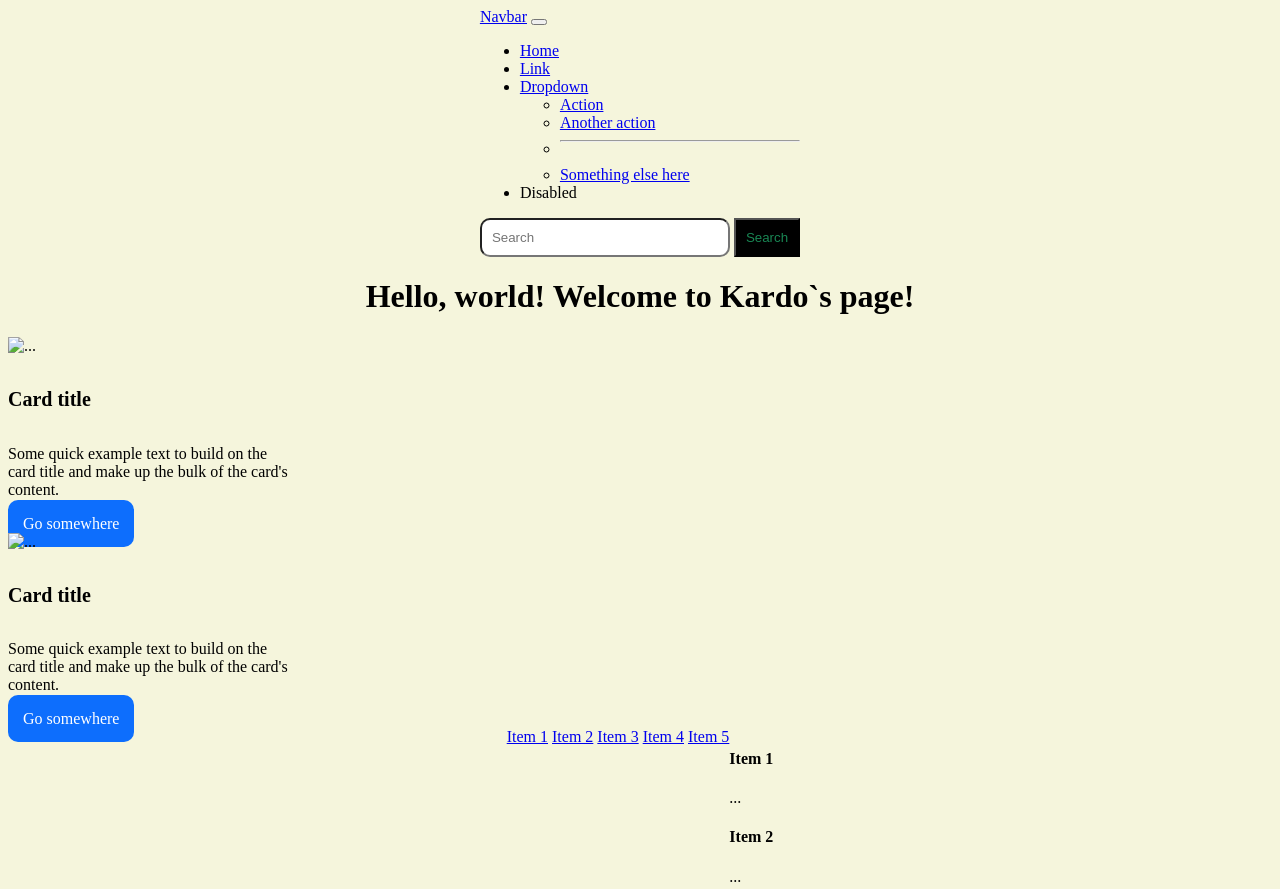
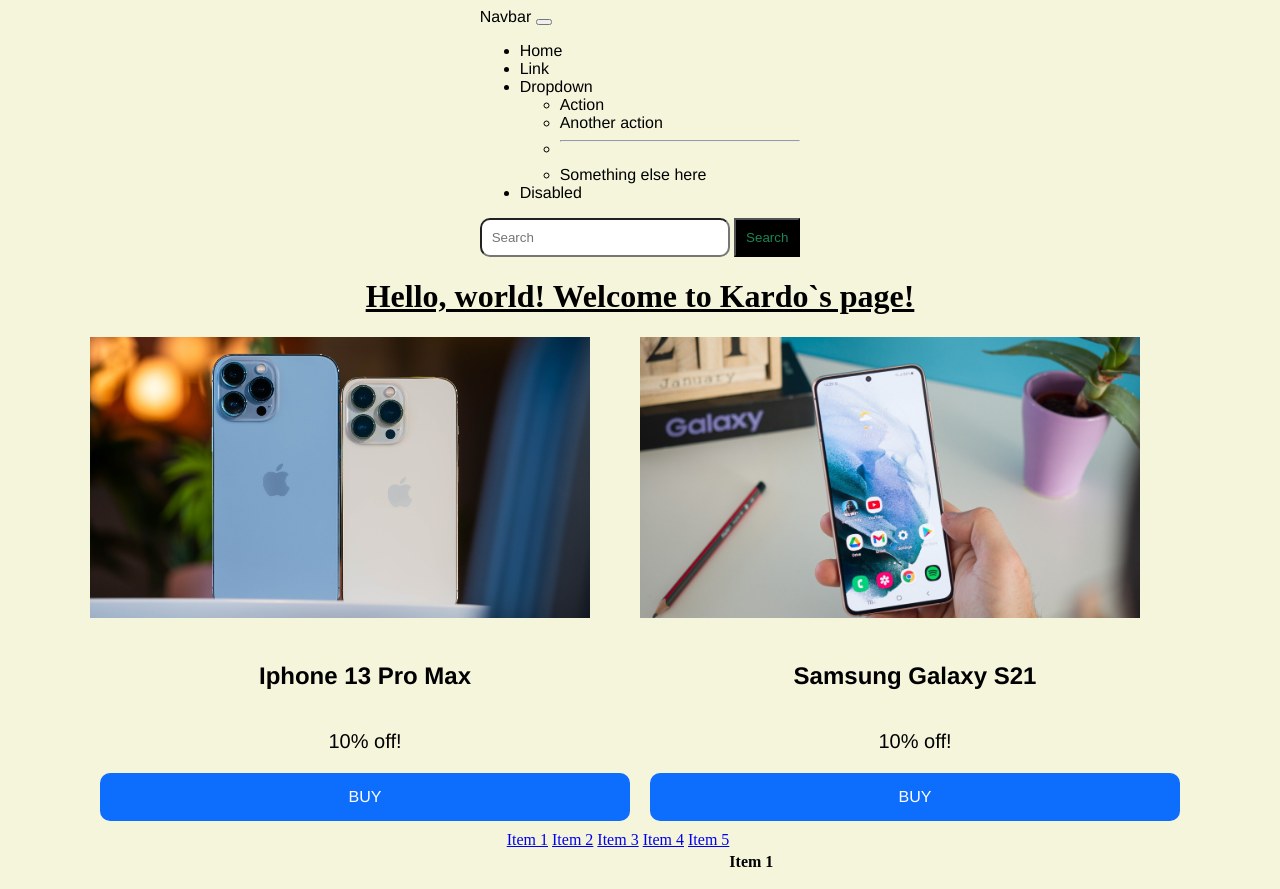
Before and after one commit to kardokiyani/SASS-task, a website: page index.html in a window 1280 px wide. Shown: the top 889 px of the page. Drawn offline with nearby package versions, Linux system fonts and the light colour scheme.

Commit message:
Newest Updates

```diff
--- a/index.html
+++ b/index.html
@@ -77,24 +77,26 @@
   </div>
     <h1 class="h1-style">Hello, world! Welcome to Kardo`s page!</h1>
     <main>
-      <div class="card" style="width: 18rem;">
+      <div class="cardContainer">
+      <div class="card">
         <div class="d-flex align-items-center justify-content-center mt-4">
-        <img src="..." class="card-img-top" alt="...">
+        <img src="images/iphone-image.jpg" class="card-img-top" alt="iphone-image">
         <div class="card-body">
-          <h5 class="card-title">Card title</h5>
-          <p class="card-text">Some quick example text to build on the card title and make up the bulk of the card's content.</p>
-          <a href="#" class="btn btn-primary somewhereButton">Go somewhere</a>
+          <h5 class="card-title">Iphone 13 Pro Max</h5>
+          <p class="card-text">10% off!</p>
+          <a href="#" class="btn btn-primary somewhereButton">BUY</a>
         </div>
       </div>
-      <div class="card" style="width: 18rem;">
+      <div class="card">
         <div class="d-flex align-items-center justify-content-center mt-4">
-        <img src="..." class="card-img-top" alt="...">
+        <img src="images/samsung-image.jpg" class="card-img-top" alt="samsung-image">
         <div class="card-body">
-          <h5 class="card-title">Card title</h5>
-          <p class="card-text">Some quick example text to build on the card title and make up the bulk of the card's content.</p>
-          <a href="#" class="btn btn-primary somewhereButton">Go somewhere</a>
+          <h5 class="card-title">Samsung Galaxy S21</h5>
+          <p class="card-text">10% off!</p>
+          <a href="#" class="btn btn-primary somewhereButton">BUY</a>
         </div>
       </div>
+    </div>
     </main>
     <div class="row row-style">
       <div class="col-4">
@@ -262,7 +264,7 @@
 
   <!-- Copyright -->
   <div class="text-center bootstrapLink p-4" style="background-color: rgba(0, 0, 0, 0.025);">
-    © 2021 Copyright:
+    © 2022 Copyright:
     <a class="text-reset fw-bold" href="https://mdbootstrap.com/">MDBootstrap.com</a>
   </div>
   <!-- Copyright -->
--- a/src/scss/index.scss
+++ b/src/scss/index.scss
@@ -1,8 +1,8 @@
-
 .h1-style {
   display: flex;
   justify-content: center;
-  font-family: 'Times New Roman', Times, serif;
+  font-family: "Times New Roman", Times, serif;
+  text-decoration: underline;
 }
 
 body {
@@ -13,17 +13,17 @@
 $colours: (
   "primary": #241c8f,
   "secondary": #888888,
-  "success":   #0e8a29,
-  "info":       #22989c,
-  "warning":    #b68832,
-  "danger":     #9c0606,
-  "light":      #ccccc6,
-  "dark":       #222222
+  "success": #0e8a29,
+  "info": #22989c,
+  "warning": #b68832,
+  "danger": #9c0606,
+  "light": #ccccc6,
+  "dark": #222222,
 );
 
 //function to assign colours to all text colour classes
 @each $name, $colour in $colours {
-  .text-#{$name}{
+  .text-#{$name} {
     color: $colour;
   }
 }
@@ -82,12 +82,12 @@
   display: flex;
   justify-content: center;
   font-size: 20px;
-  font-family: 'Franklin Gothic Medium', 'Arial Narrow', Arial, sans-serif;
+  font-family: "Franklin Gothic Medium", "Arial Narrow", Arial, sans-serif;
 }
 
 .productsStyle {
   display: flex;
-  justify-content: flex-end
+  justify-content: flex-end;
 }
 
 .companyName {
@@ -131,3 +131,90 @@
   padding: 10px;
   cursor: pointer;
 }
+
+.row {
+  display: flex;
+  justify-content: center;
+}
+
+.card-title {
+  display: flex;
+  justify-content: center;
+  font-size: 1.5rem;
+}
+
+.card-text {
+  display: flex;
+  justify-content: center;
+  font-size: 20px;
+}
+
+.btn-primary {
+  display: flex;
+  justify-content: center;
+  font-family: 'Franklin Gothic Medium', 'Arial Narrow', Arial, sans-serif;
+  width: 500px;
+  margin: 10px;
+}
+
+.contactFooter {
+  display: flex;
+  justify-content: flex-end;
+}
+
+.cardContainer {
+
+}
+
+.card {
+  display: flex;
+  justify-content: center;
+}
+
+.card-title,
+.card-text {
+  font-family: 'Franklin Gothic Medium', 'Arial Narrow', Arial, sans-serif;
+}
+
+.row {
+  display: flex;
+  flex-direction: row;
+}
+
+.col {
+  flex: 1 0 0%;
+  display: flex;
+  flex-direction: column;
+}
+
+.col-md-3,
+.col-lg-2,
+.col-xl-2,
+.col {
+  flex: 1 0 0%;
+  display: flex;
+  flex-direction: column;
+}
+
+.footerAllStyle {
+  display: inline-block;
+  justify-content: center;
+}
+
+.navStyle {
+  font-family: 'Franklin Gothic Medium', 'Arial Narrow', Arial, sans-serif;
+  cursor: pointer;
+}
+
+.navStyle a {
+  text-decoration: none;
+  color: #000000;
+}
+
+.navStyle:hover {
+  text-decoration: underline;
+}
+
+.card-img-top {
+  width: 500px;
+}
```
Also changed, not shown: dist/css/index.css, images/iphone-image.jpg (added), images/samsung-image.jpg (added), 1 other file.
